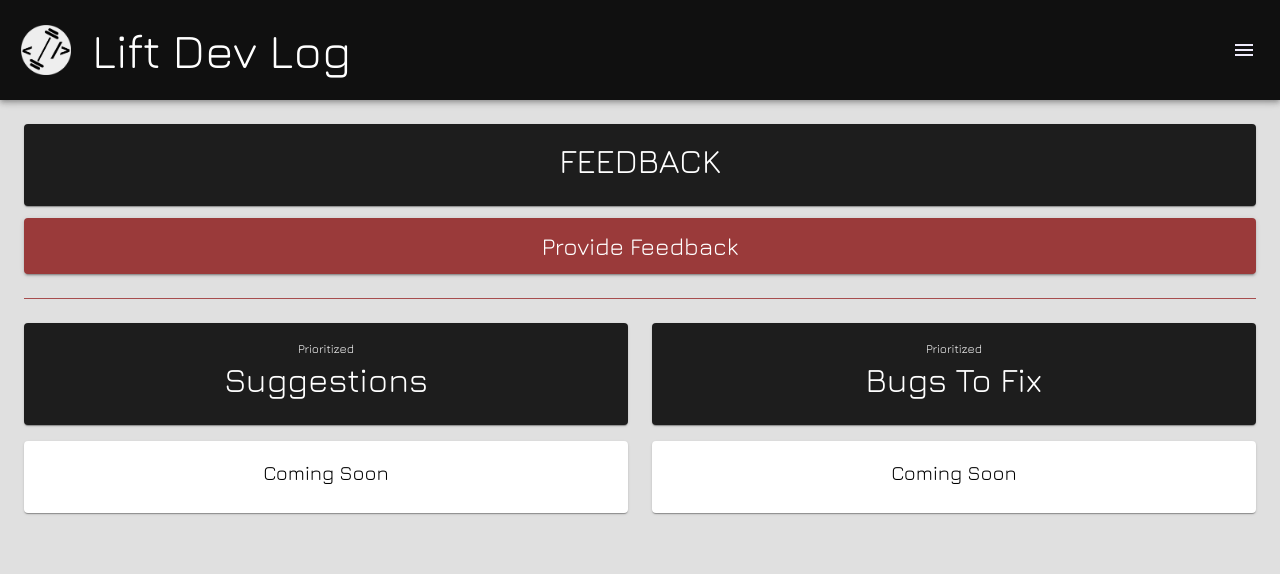
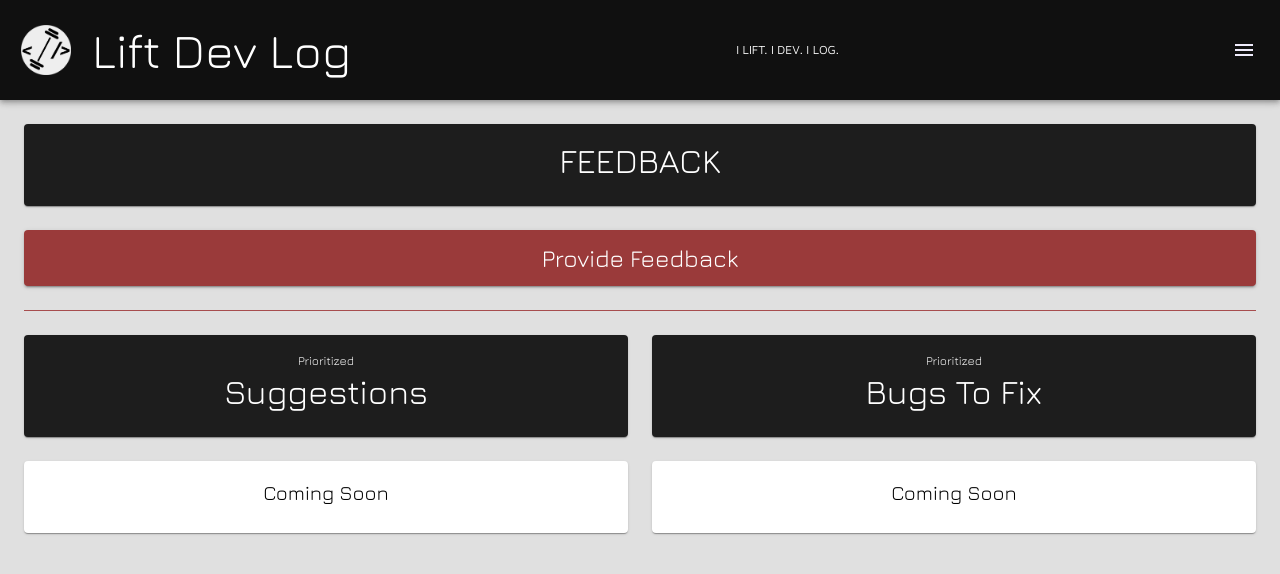
Before and after one commit to ya-miao/liftdevlog-site, a React (Create React App) app: page /#/feedback in a window 1280 px wide. Shown: the top 574 px of the page. Built offline with nearby package versions, Linux system fonts and the light colour scheme.

Commit message:
Cleaned up code, minor changes

```diff
--- a/src/components/SiteHeader.tsx
+++ b/src/components/SiteHeader.tsx
@@ -20,15 +20,6 @@ import ContactDialog from "./ContactDialog";
 
 import { useNavigate } from "react-router-dom";
 
-interface SiteHeaderProps {
-  // user: any;
-  // isDarkMode: boolean;
-  // setIsDarkMode: any;
-  // handleChangeSwitch: any;
-}
-
-// const SiteHeader = ({ user, isDarkMode, setIsDarkMode, handleChangeSwitch }: SiteHeaderProps) => {
-// const SiteHeader = ({ user, handleChangeSwitch }: SiteHeaderProps) => {
 const SiteHeader = () => {
 
   //   useEffect(() => {
@@ -68,70 +59,29 @@ const SiteHeader = () => {
               }}>
                 <img width='50px' height='50px' src={liftdevlogLogo} />
               </IconButton>
-              {/* <Typography variant='h3'>Lift Dev Log</Typography> */}
               <Typography variant='h3'>Lift Dev Log</Typography>
             </Stack>
           </Grid>
           <Grid item display={{ xs: 'block', sm: 'none' }}>
-            <Stack direction='row' spacing={1.5} alignItems='center' justifyContent='center'>
+            <Stack direction='row' spacing={1.25} alignItems='center' justifyContent='center'>
               <IconButton size='small' onClick={() => {
                 navigate('/');
               }}>
                 <img width='35px' height='35px' src={liftdevlogLogo} />
               </IconButton>
-              {/* <Typography variant='h5'>Lift Dev Log</Typography> */}
               <Typography variant='h4'>Lift Dev Log</Typography>
             </Stack>
           </Grid>
-          {/* <Grid item display={{ xs: 'none', sm: 'block' }}>
-            <Button size='small' variant='contained' sx={{ textTransform: 'none' }} color="secondary" onClick={handleClickOpenContact}>
-              <Stack direction='row' spacing={0.75} alignItems='center' justifyContent='center'>
-                <EmailIcon />
-                <Typography variant='overline' fontWeight={1000}>Contact</Typography>
-              </Stack>
-            </Button>
-          </Grid> */}
-          {/* <Grid item display={{ xs: 'block', sm: 'none' }}> */}
+          <Grid item display={{ xs: 'none', sm: 'block' }}>
+            <Typography variant='overline'>I lift. I dev. I log.</Typography>
+          </Grid>
           <Grid item>
             <Stack direction='row' spacing={2}>
-              {/* <IconButton color="secondary" onClick={handleClickOpenContact}>
-              <EmailIcon />
-            </IconButton> */}
               <IconButton color="secondary" onClick={handleClickMenu}>
                 <MenuIcon />
               </IconButton>
             </Stack>
           </Grid>
-          {/* <Grid item display={{ xs: 'none', sm: 'block' }}>
-            <Stack direction='row' spacing={2} alignItems='center' justifyContent='center'>
-              <Switch
-                // checked={isDarkMode}
-                // onChange={handleChangeSwitch}
-                color="secondary"
-                size='small'
-              />
-              <Fab
-                //   onClick={signOut}
-                color='secondary' size="small" >
-                <LogoutIcon />
-              </Fab>
-            </Stack>
-          </Grid>
-          <Grid item display={{ xs: 'block', sm: 'none' }}>
-            <Stack direction='row' spacing={2} alignItems='center' justifyContent='center'>
-              <Switch
-                // checked={isDarkMode}
-                // onChange={handleChangeSwitch}
-                color="secondary"
-                size='small'
-              />
-              <Fab
-                // onClick={signOut}
-                color='secondary' size="small" >
-                <LogoutIcon fontSize='small' />
-              </Fab>
-            </Stack>
-          </Grid> */}
         </Grid>
       </Box>
       <Menu
--- a/src/pages/AboutPage.tsx
+++ b/src/pages/AboutPage.tsx
@@ -136,7 +136,7 @@ const AboutPage = () => {
                         Full stack. Enjoys working on "why not" projects.
                       </Typography>
                       <Typography>
-                        React. TypeScript. JavaScript. AWS Technologies.
+                        React. TypeScript. JavaScript. AWS technologies.
                       </Typography>
                     </Stack>
                   </Stack>
@@ -214,7 +214,7 @@ const AboutPage = () => {
         open={openCopy}
         autoHideDuration={6000}
         onClose={handleCloseCopy}
-        message="Copied email to clipbaord."
+        message="Copied to clipboard <- liz@liftdevlog.co"
         action={action}
         anchorOrigin={{ vertical: 'top', horizontal: 'center' }}
       />
--- a/src/pages/FeedbackPage.tsx
+++ b/src/pages/FeedbackPage.tsx
@@ -19,11 +19,11 @@ const FeedbackPage = () => {
   return (
     <Grid container spacing={3}>
       <Grid item xs={12}>
-        <Grid container spacing={1.5}>
+        <Grid container spacing={3}>
           <Grid item xs={12}>
             <Card>
               <CardContent>
-                <Stack direction='column' alignItems='center' justifyContent='center' spacing={2}>
+                <Stack direction='column' alignItems='center' justifyContent='center' spacing={3}>
                   <Typography variant='h4'>
                     FEEDBACK
                   </Typography>
@@ -50,7 +50,7 @@ const FeedbackPage = () => {
       <Grid item xs={12} sm={6}>
         <Grid container spacing={2}>
           <Grid item xs={12}>
-            <Grid container spacing={2}>
+            <Grid container spacing={3}>
               <Grid item xs={12}>
                 <Card>
                   <CardContent>
@@ -82,7 +82,7 @@ const FeedbackPage = () => {
       </Grid>
       <Grid item xs={12} sm={6}>
         <Grid item xs={12}>
-          <Grid container spacing={2}>
+          <Grid container spacing={3}>
             <Grid item xs={12}>
               <Card>
                 <CardContent>
--- a/src/pages/ProjectsPage.tsx
+++ b/src/pages/ProjectsPage.tsx
@@ -98,7 +98,7 @@ const ProjectsPage = () => {
                 SCRAPPED
               </Typography>
               <Typography variant='caption'>
-                Speedrun Developed / Hackathon Apps
+                Write-Protected Repos / Live Links
               </Typography>
             </Stack>
           </CardContent>
@@ -124,7 +124,7 @@ const ProjectsPage = () => {
                 <Stack direction='row' alignItems='center' justifyContent='center' spacing={1}>
                   <Button variant='contained' fullWidth
                     // color='secondary'
-                    href='https://github.com/ya-miao/lighthall-couple-yelp'
+                    href='https://gitfront.io/r/ya-miao/pxHerdLx4Ntu/date-night-yelp/'
                   >Code Repo</Button>
                   <Button variant='contained' fullWidth href='https://dev.d31kctbuv485tm.amplifyapp.com'>Live App</Button>
                 </Stack>
@@ -132,7 +132,7 @@ const ProjectsPage = () => {
               <Grid item xs={12}>
                 <Stack justifyContent='flex-start' spacing={2}>
                   <Typography>
-                    Speedrun hackathon app.
+                    Speedrun developed. Hackathon.
                   </Typography>
                   <Typography>
                     Takes input from two users to filter for preferred price level, distance, and cuisine.
@@ -166,7 +166,7 @@ const ProjectsPage = () => {
                 <Stack direction='row' alignItems='center' justifyContent='center' spacing={1}>
                   <Button variant='contained' fullWidth
                     // color='secondary'
-                    href='https://github.com/ya-miao/task-tracker'
+                    href='https://gitfront.io/r/ya-miao/TKRihNmSSkkF/a-task-tracker/'
                   >Code Repo</Button>
                   <Button variant='contained' fullWidth href='https://dev.d1k8dokfdo58j9.amplifyapp.com/'>Live App</Button>
                 </Stack>
@@ -174,7 +174,7 @@ const ProjectsPage = () => {
               <Grid item xs={12}>
                 <Stack justifyContent='flex-start' spacing={2}>
                   <Typography>
-                    Speedrun hackathon app.
+                    Speedrun developed. Hackathon.
                   </Typography>
                   <Typography>
                     Tracks tasks, descriptions, and statuses of completion. Includes sign up and login
@@ -208,15 +208,15 @@ const ProjectsPage = () => {
                 <Stack direction='row' alignItems='center' justifyContent='center' spacing={1}>
                   <Button variant='contained' fullWidth
                     // color='secondary'
-                    href='https://github.com/ya-miao/lighthall-hangman'
-                  >GitHub</Button>
+                    href='https://gitfront.io/r/ya-miao/Y6HLFmdrE3vW/a-hangman-game/'
+                  >Code Repo</Button>
                   <Button variant='contained' fullWidth href='https://lighthall-hangman-coral.vercel.app/'>Live App</Button>
                 </Stack>
               </Grid>
               <Grid item xs={12}>
                 <Stack justifyContent='flex-start' spacing={2}>
                   <Typography>
-                    Speedrun hackathon app.
+                    Speedrun developed. Hackathon.
                   </Typography>
                   <Typography>
                     Traditional hangman gameplay with a leaderboard that displays top players
```
